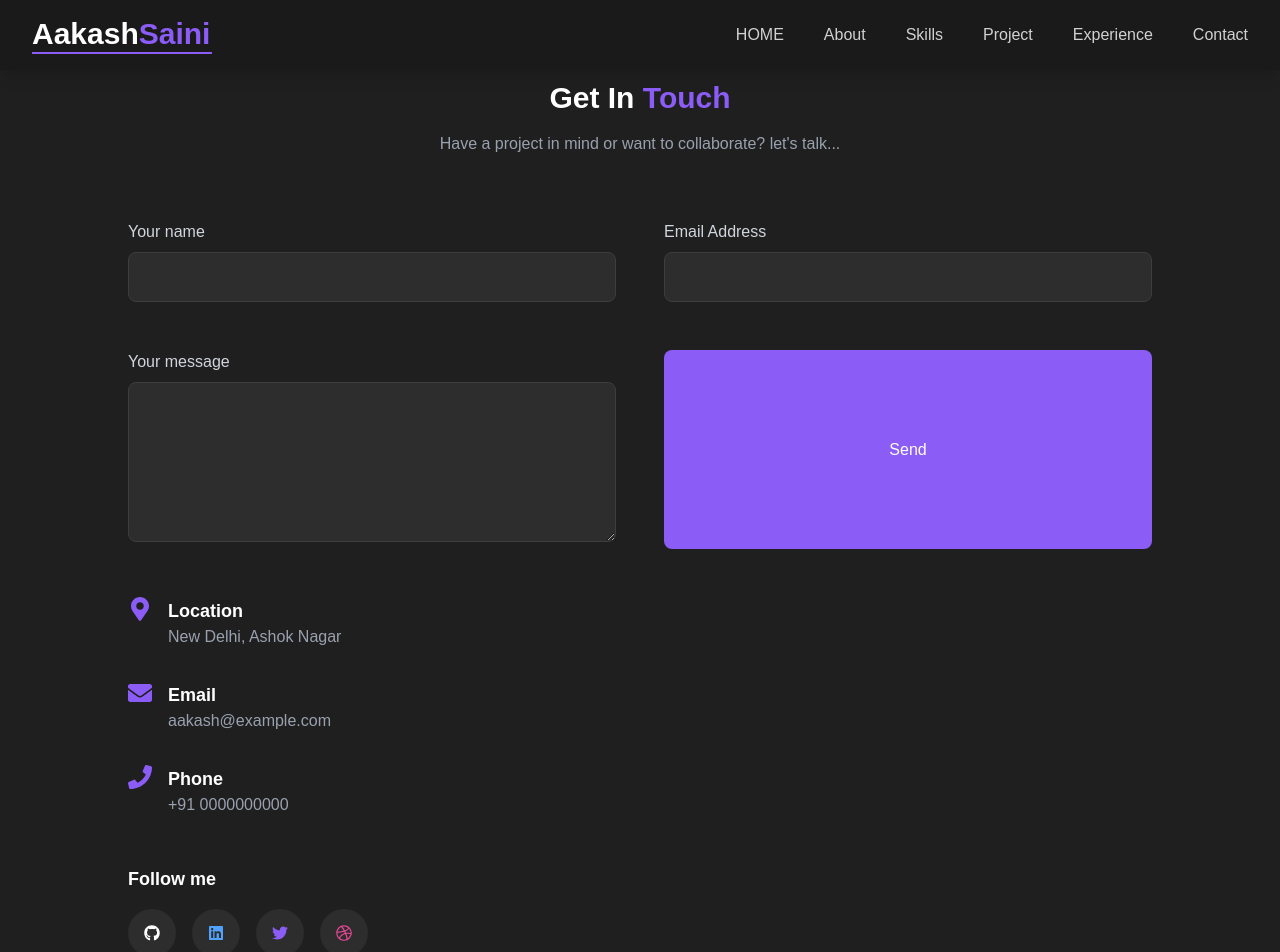
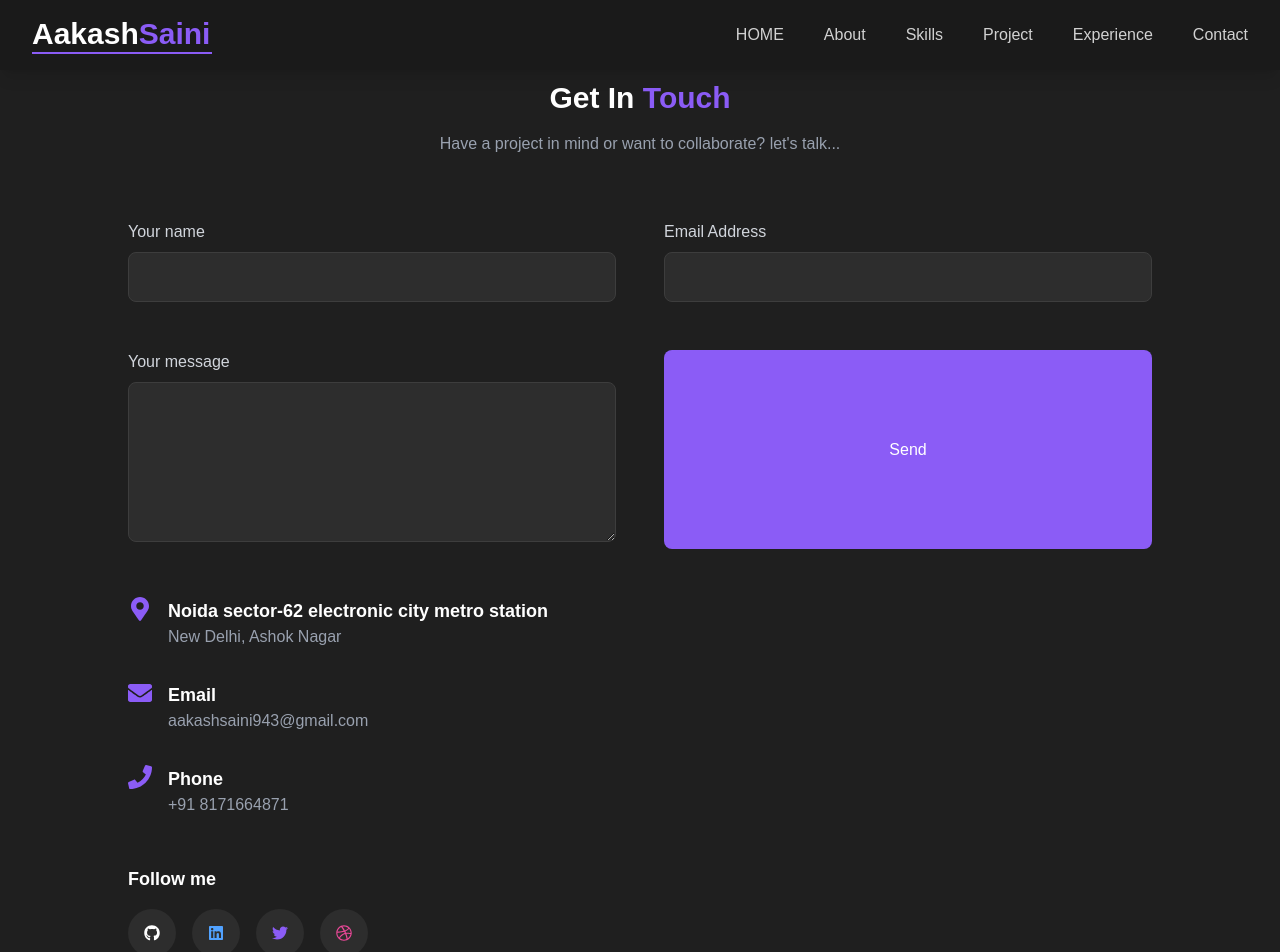
Before and after one commit to aakashsaini943/portfolio, a React (Vite) app: page /contact in a window 1280 px wide. Shown: the top 952 px of the page. Built offline with nearby package versions, Linux system fonts and the light colour scheme.

Commit message:
contact-section fix

```diff
--- a/src/component/contact.jsx
+++ b/src/component/contact.jsx
@@ -83,7 +83,7 @@ const Contact = () => {
                 <FaMapMarkerAlt />
               </div>
               <div>
-                <h3 className="text-lg font-semibold">Location</h3>
+                <h3 className="text-lg font-semibold">Noida sector-62 electronic city metro station </h3>
                 <p className="text-gray-400">New Delhi, Ashok Nagar</p>
               </div>
             </div>
@@ -94,7 +94,7 @@ const Contact = () => {
               </div>
               <div>
                 <h3 className="text-lg font-semibold">Email</h3>
-                <p className="text-gray-400">aakash@example.com</p>
+                <p className="text-gray-400">aakashsaini943@gmail.com</p>
               </div>
             </div>
 
@@ -104,7 +104,7 @@ const Contact = () => {
               </div>
               <div>
                 <h3 className="text-lg font-semibold">Phone</h3>
-                <p className="text-gray-400">+91 0000000000</p>
+                <p className="text-gray-400">+91 8171664871</p>
               </div>
             </div>
 
```
